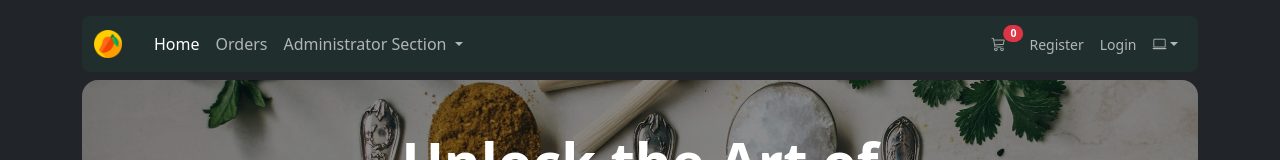
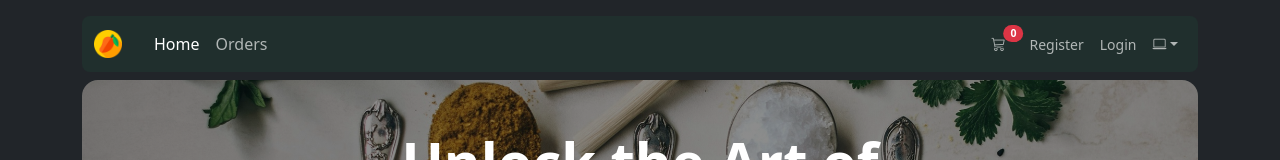
Before and after one commit to TAYYAB-BUKC/Vue---Mango-Fusion, a Vue app in the folder vue-mango-fusion/: page / in a window 1280 px wide. Shown: the top 160 px of the page. Built offline with nearby package versions, Linux system fonts and the light colour scheme; no server answers.

Commit message:
Administrator Section is only visible now if user is of Admin role implemented.

```diff
--- a/vue-mango-fusion/src/components/layout/Header.vue
+++ b/vue-mango-fusion/src/components/layout/Header.vue
@@ -21,7 +21,7 @@
                     <router-link class="nav-link" :to="{name: APP_ROUTE_NAMES.ORDER_LIST}">Orders</router-link>
                 </li>
                 <li class="nav-item dropdown">
-                <a class="nav-link dropdown-toggle" href="#" role="button" data-bs-toggle="dropdown" aria-expanded="false">
+                <a class="nav-link dropdown-toggle" href="#" role="button" data-bs-toggle="dropdown" aria-expanded="false" v-if="authStore.isAdmin">
                     Administrator Section
                 </a>
                 <ul class="dropdown-menu">
```
